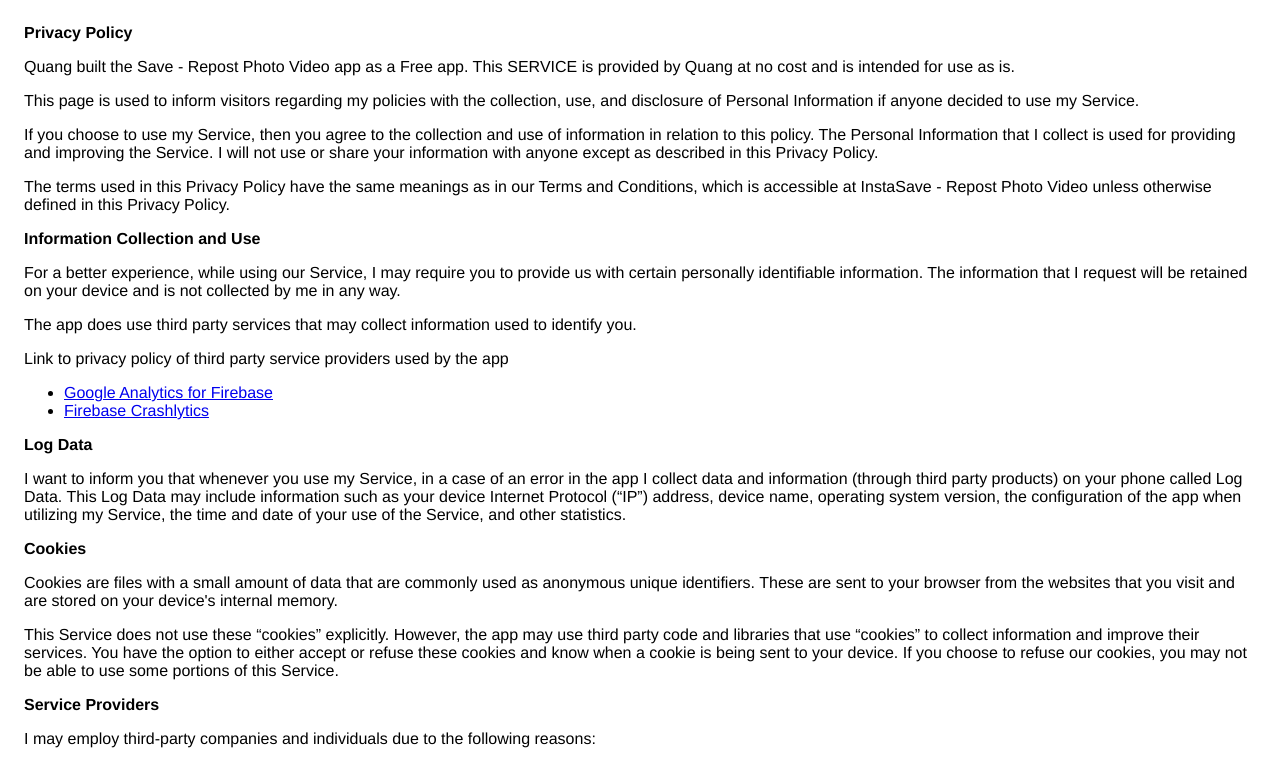
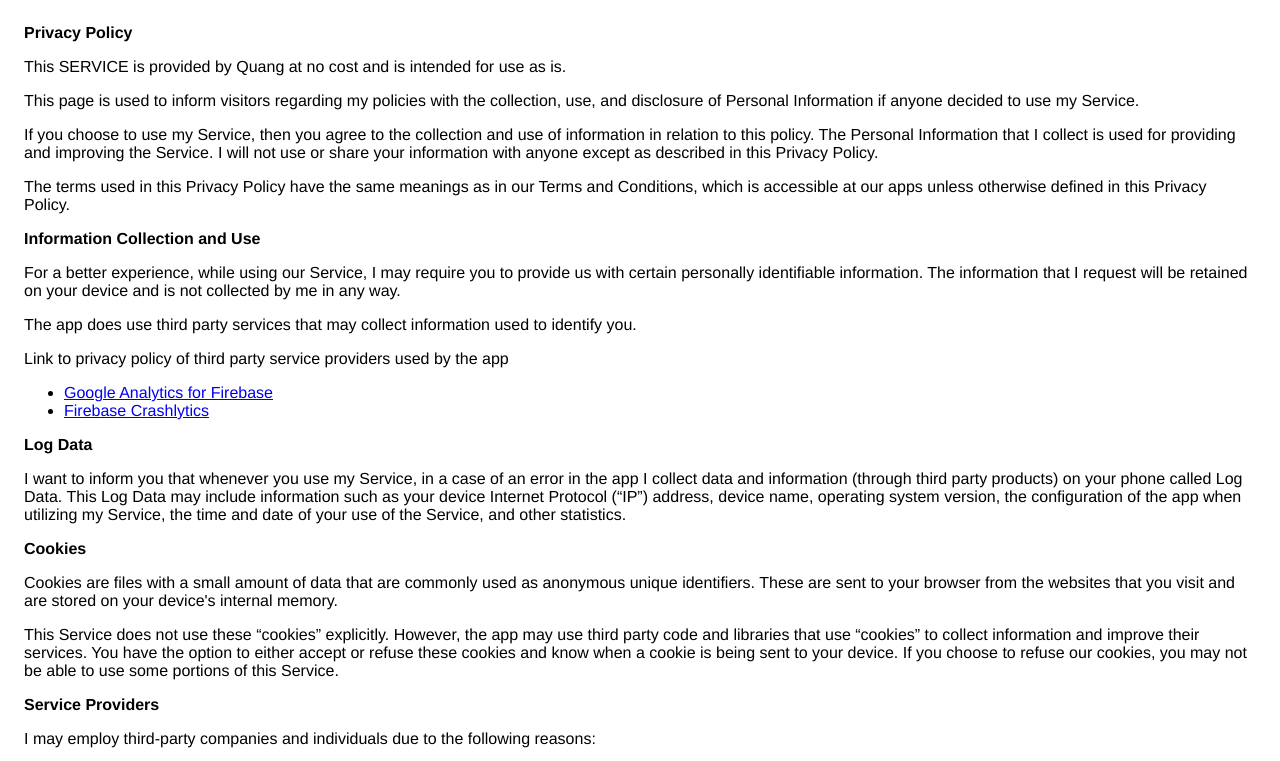
Before and after one commit to ngvquangglobal/ngvquangglobal.github.io, a plain HTML site: page index.html in a window 1280 px wide. Shown: the top 761 px of the page. Drawn offline with Linux system fonts and the light colour scheme.

Commit message:
Update index.html

```diff
--- a/index.html
+++ b/index.html
@@ -7,11 +7,7 @@
       <style> body { font-family: 'Helvetica Neue', Helvetica, Arial, sans-serif; padding:1em; } </style>
     </head>
     <body>
-    <strong>Privacy Policy</strong> <p>
-                  Quang built the
-
-        Save - Repost Photo Video app as
-                  a Free app. This SERVICE is provided by
+    <strong>Privacy Policy</strong> <p>This SERVICE is provided by
                   Quang at no cost and is intended for use as
                   is.
                 </p> <p>
@@ -27,7 +23,7 @@
                 </p> <p>
                   The terms used in this Privacy Policy have the same meanings
                   as in our Terms and Conditions, which is accessible at
-                  InstaSave - Repost Photo Video unless otherwise defined in this Privacy Policy.
+                  our apps unless otherwise defined in this Privacy Policy.
                 </p> <p><strong>Information Collection and Use</strong></p> <p>
                   For a better experience, while using our Service, I
                   may require you to provide us with certain personally
```
